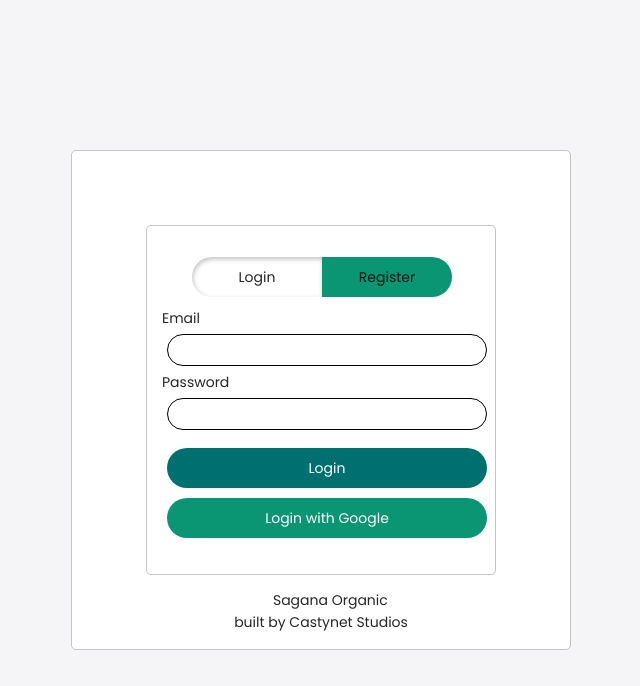
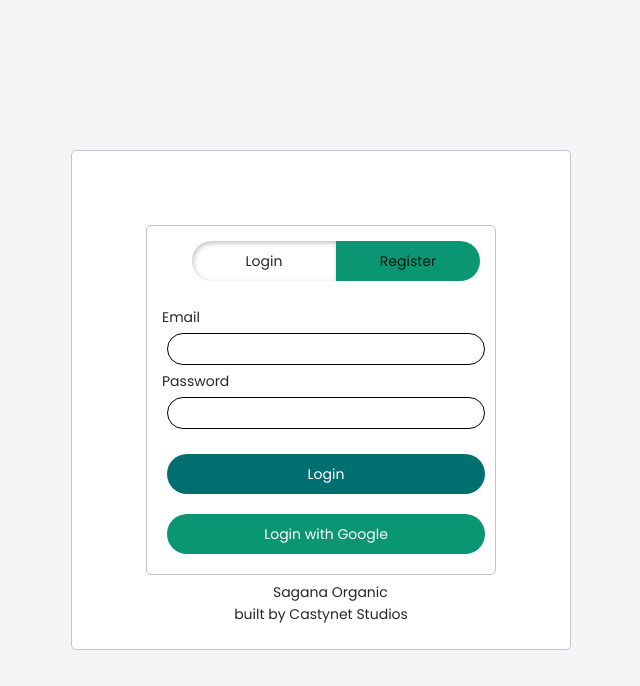
Before and after one commit to castynet-studios/pms-fe, a React (Create React App) app: page /login in a window 1280 px wide. Shown: the top 686 px of the page, without its empty margins (319-959 px from the left). Built offline with nearby package versions, Linux system fonts and the light colour scheme; some icons are missing.

Commit message:
fixed resposiveness

```diff
--- a/src/components/login/loginStyles.module.scss
+++ b/src/components/login/loginStyles.module.scss
@@ -1,24 +1,23 @@
 .topdiv {
     margin-left: 30px;
+    margin-bottom: 15px;
 }
 
 .input {
-    width: 320px;
+    width: 100%;
     height: 30px;
     border-radius: var(--borderRadiusXl);
     padding: 15px;
     margin: 5px;
     border: 1px solid var(--black);
 }
-div {
-    padding-top: 8px;
-    align-items: center;
-}
+
 .formInput {
     padding-top: 10px;
+    margin-bottom: 15px;
 }
 .loginBtn {
-    width: 130px;
+    width: 50%;
     height: 40px;
     background-color: var(--white);
     border-radius: var(--borderRadiusXl) 0px 0px var(--borderRadiusXl);
@@ -26,7 +25,7 @@ div {
     border: 0px;
 }
 .registerBtn {
-    width: 130px;
+    width: 50%;
     height: 40px;
     border: 0px;
     background: var(--lightGreen);
--- a/src/elements/Button/loginButtonStyles.module.scss
+++ b/src/elements/Button/loginButtonStyles.module.scss
@@ -1,18 +1,20 @@
 .login {
-    width: 320px;
+    width: 100%;
     height: 40px;
     margin: 5px;
     border-radius: var(--borderRadiusXl);
     background-color: var(--darkGreen);
     color: var(--white);
     border: 0px;
+    margin-bottom: 15px;
 }
 .withGoogle {
-    width: 320px;
+    width: 100%;
     height: 40px;
     margin: 5px;
     border: 0px;
     border-radius: var(--borderRadiusXl);
     background-color: var(--lightGreen);
     color: var(--white);
+    margin-bottom: 15px;
 }
--- a/src/pages/auth/auth.module.scss
+++ b/src/pages/auth/auth.module.scss
@@ -13,6 +13,7 @@
 }
 .innerdiv {
   width: 350px;
+  max-width: 80vw;
   position: absolute;
   top: 50%;
   left: 50%;
```
